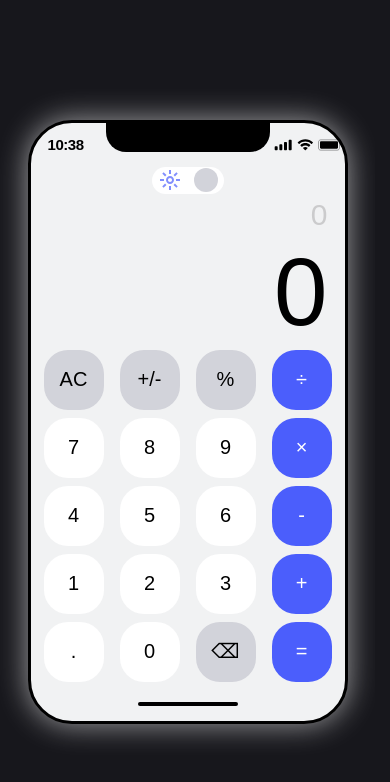
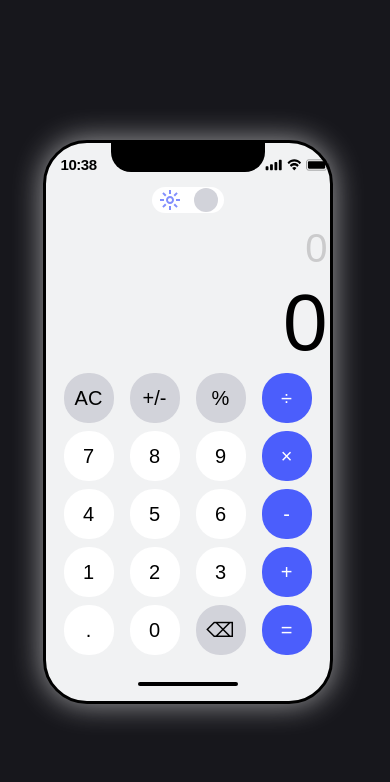
Before and after one commit to SergioMartinov31/Calculator-App, a website built with Vite: page index.html in a window 390 px wide. Built offline with nearby package versions, Linux system fonts and the light colour scheme; files whose address does not match are found by name.

Commit message:
Add mobile  adaptiv

```diff
--- a/src/styles/components/_phone.scss
+++ b/src/styles/components/_phone.scss
@@ -177,23 +177,23 @@ body.dark .phone-header__icon-dark{
 
 @media (max-width: 400px) {
   .phone {
-    width: 320px; // уменьшаем ширину телефона
+    width: 290px; // уменьшаем ширину телефона
     height: auto;
 
     &-screen {
-      gap: 0px;
-      height: 520px;
+      gap: 10px;
+      height: 480px;
       .calculation {
         width: 280px; // уменьшаем ширину области с цифрами и результатом
         gap: 10px;
 
         &__result {
-          font-size: 20px; // подгоняем размер шрифта результата
+          font-size: 80px !important; // подгоняем размер шрифта результата
         }
 
         .calculation-log {
           &__text {
-            font-size: 30px; // подгоняем шрифт истории вычислений
+            font-size: 40px; // подгоняем шрифт истории вычислений
           }
         }
 
@@ -203,8 +203,8 @@ body.dark .phone-header__icon-dark{
           &__button--number,
           &__button--operator,
           &__button--function {
-            width: 60px !important;
-            height: 60px !important;
+            width: 50px !important;
+            height: 50px !important;
             font-size: 20px !important;
           }
         }
```
